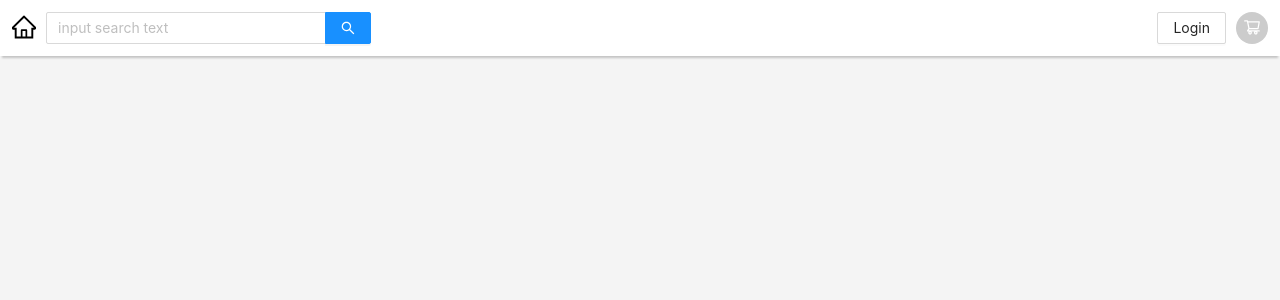
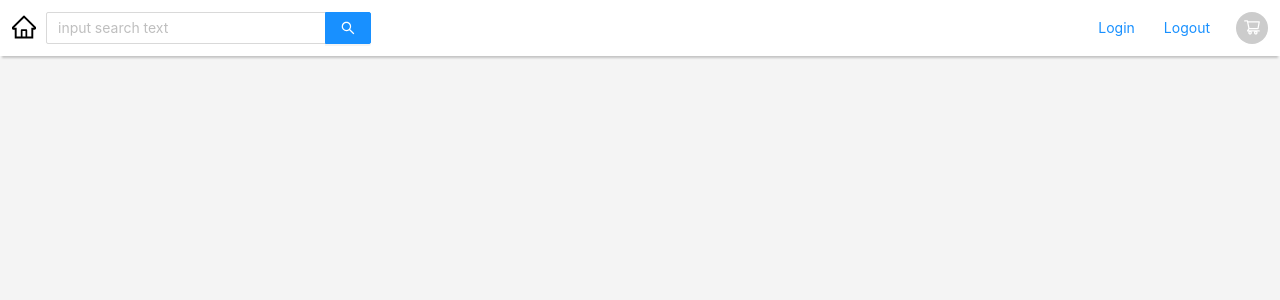
Before and after one commit to SaajidMuhammad/shopping-cart, a React (Create React App) app: page /cart in a window 1280 px wide. Shown: the top 300 px of the page. Built offline with nearby package versions, Linux system fonts and the light colour scheme; what miragejs would draw is missing.

Commit message:
Auth0 added for authentication

```diff
--- a/package.json
+++ b/package.json
@@ -4,6 +4,7 @@
   "private": true,
   "dependencies": {
     "@ant-design/icons": "^4.7.0",
+    "@auth0/auth0-react": "^1.9.0",
     "@testing-library/jest-dom": "^5.16.2",
     "@testing-library/react": "^12.1.3",
     "@testing-library/user-event": "^13.5.0",
--- a/src/App.tsx
+++ b/src/App.tsx
@@ -1,6 +1,7 @@
-import React, { FC } from 'react';
+import { FC, useEffect } from 'react';
 import { BrowserRouter as Router, Routes, Route, useParams } from 'react-router-dom'
 import { createServer } from "miragejs"
+import { useAuth0 } from '@auth0/auth0-react';
 
 // Pages
 import Home from './pages/Home'
@@ -42,6 +43,28 @@ createServer({
 })
 
 const App: FC = () => {
+
+  const { user, isAuthenticated, isLoading } = useAuth0()
+
+  useEffect(() => {
+
+    if (isLoading) {
+      console.log(isLoading, "isLoading")
+
+      console.log(isAuthenticated, "isAuthenticated")
+
+      console.log(user, "user")
+    } else {
+      console.log(isLoading, "isLoading")
+
+      console.log(isAuthenticated, "isAuthenticated")
+
+      console.log(user, "user")
+    }
+
+  }, [])
+
+
   return (
     <div className="App">
       <Router>
--- a/src/components/Navbar/Navbar.css
+++ b/src/components/Navbar/Navbar.css
@@ -11,6 +11,7 @@
 
 .login-button__Navbar{
   margin-right: 10px;
+  padding-left : 2px !important;
 }
 
 .left-wrapper__Navbar {
--- a/src/components/Navbar/Navbar.tsx
+++ b/src/components/Navbar/Navbar.tsx
@@ -2,6 +2,8 @@ import { FC, useContext, useEffect, useState } from 'react';
 import { Input, Button, Badge, Avatar } from 'antd';
 import { ShoppingCartOutlined, HomeOutlined } from '@ant-design/icons';
 import { Link } from 'react-router-dom';
+
+import { useAuth0, User } from '@auth0/auth0-react';
 
 import CartContext from '../../context/cart/cart-context'
 
@@ -10,9 +12,19 @@ import './Navbar.css'
 const { Search } = Input;
 
 const Navbar: FC = () => {
-
   const { cart } = useContext(CartContext)
   const [cartItems, setCartItems] = useState<Number>(0)
+  const { loginWithRedirect, logout, user, isAuthenticated, isLoading } = useAuth0<User>()
+
+
+
+  useEffect(() => {
+    console.log(user, "user")
+
+    { JSON.stringify(user, null, 2) }
+
+
+  }, [])
 
   useEffect(() => {
     let totalItems = cart.reduce((total: number, cartItem: any) => {
@@ -34,7 +46,20 @@ const Navbar: FC = () => {
       </div>
 
       <div className='right-wrapper__Navbar'>
-        <Button className='login-button__Navbar'>Login</Button>
+
+
+
+        <div>{isAuthenticated}</div>
+
+        <div>
+          <Button type='link' className='login-button__Navbar' onClick={() => { loginWithRedirect() }} >Login</Button>
+        </div>
+
+        <div>
+          {isAuthenticated && <div>name {user?.name}</div>}        <Button type='link' className='login-button__Navbar' onClick={() => { logout({ returnTo: window.location.origin }) }} >Logout</Button>
+        </div>
+
+
         <Link to="/cart">
           <Badge count={cartItems}>
             <Avatar icon={<ShoppingCartOutlined />} />
--- a/src/index.tsx
+++ b/src/index.tsx
@@ -1,15 +1,20 @@
-import React from 'react';
 import ReactDOM from 'react-dom';
 import './index.css';
 import App from './App';
 import reportWebVitals from './reportWebVitals';
+import { Auth0Provider } from '@auth0/auth0-react'
 
-// import './mockServer/server'
+const domain: string = (process.env.REACT_APP_AUTH0_DOMAIN as string);
+const clientId: string = (process.env.REACT_APP_AUTH0_CLIENT as string)
 
 ReactDOM.render(
-  <React.StrictMode>
+  <Auth0Provider
+    domain={domain}
+    clientId={clientId}
+    redirectUri={window.location.origin}
+  >
     <App />
-  </React.StrictMode>,
+  </Auth0Provider>,
   document.getElementById('root')
 );
 
--- a/src/pages/Completed.tsx
+++ b/src/pages/Completed.tsx
@@ -7,7 +7,6 @@ const Completed: FC = () => {
     <>
       <Navbar />
       <Success />
-
     </>
   )
 }
```
Also changed, not shown: 2 other files (tests, documents, lock files or other folders).
